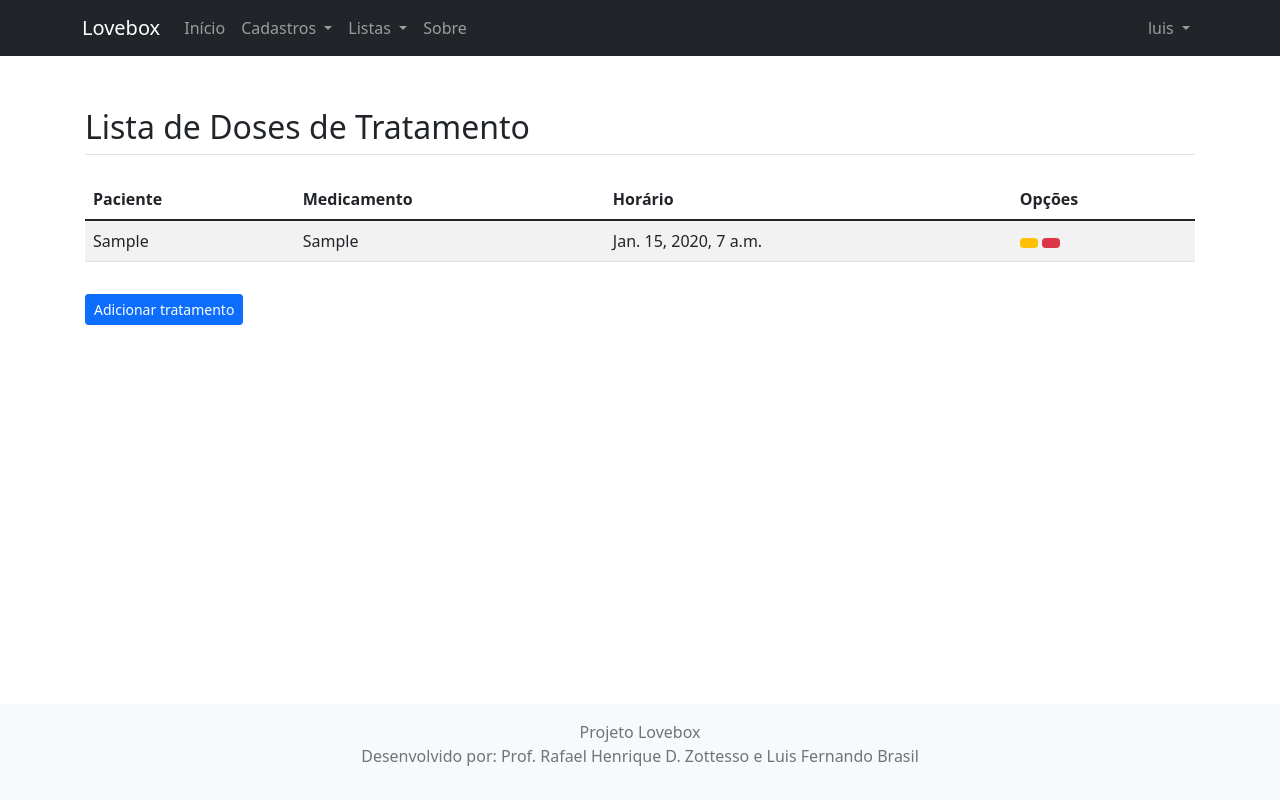
After one commit to pedroddjkkk/lovebox-web-master, a Django app: page /listar/doses-tratamento/ in a window 1280 px wide. The commit adds this page. Run offline with Django 3.2, Linux system fonts and the light colour scheme; a user stored in the database is signed in; tables that the repository leaves empty hold one stand-in row (values such as "Sample post"); some libraries are stand-ins or nearby versions.

Commit message:
Atualização Doses

```diff
--- a/cadastros/models.py
+++ b/cadastros/models.py
@@ -68,14 +68,16 @@ class Paciente(models.Model):
 
 class Medicamento(models.Model):
     nome_comercial = models.CharField(max_length=100)
-    laboratorio = models.CharField(max_length=100, verbose_name='Laboratório')
+    laboratorio = models.CharField(
+        max_length=100, verbose_name='Laboratório')
     principio_ativo = models.CharField(
         max_length=255, verbose_name='Princípio Ativo')
     dose_diaria_maxima = models.CharField(
         max_length=500, verbose_name='Dose Diária Máxima')
     forma_farmaceutica = models.CharField(
         max_length=255, verbose_name='Forma Farmacêutica')
-    concentracao = models.CharField(max_length=255, verbose_name='Concetração')
+    concentracao = models.CharField(
+        max_length=255, verbose_name='Concetração')
     via_administracao = models.CharField(
         max_length=255, verbose_name='Via Administração')
     grupo_etario = models.CharField(
@@ -83,7 +85,8 @@ class Medicamento(models.Model):
     tarja = models.CharField(max_length=50)
 
     def __str__(self):
-        return "{} {}".format(self.nome_comercial, self.concentracao)
+        return "{} {}".format(
+            self.nome_comercial, self.concentracao)
 
 
 class ProfissionalSaude(models.Model):
@@ -219,7 +222,8 @@ class Tratamento(models.Model):
 
 class DosesTratamento(models.Model):  # Falta alguns atributos
     lovebox = models.CharField(max_length=100)
-    horario_dose = models.DateTimeField
+    compartimento = models.IntegerField()
+    horario_dose = models.DateTimeField(null=True, blank=True)
     compartimento_caixa: models.CharField(max_length=25)
     tempo_alerta_especifico = models.IntegerField()
     status_ingestao = models.BooleanField(
@@ -243,3 +247,4 @@ class DosesTratamento(models.Model):  # Falta alguns atributos
     paciente = models.CharField(max_length=255)
     dosagem = models.CharField(max_length=255)
     medicamento = models.CharField(max_length=255)
+    um = models.CharField(max_length=3, default = 'mg')
--- /dev/null
+++ b/cadastros/templates/cadastros/listas/doses-tratamento.html
@@ -0,0 +1,54 @@
+{% extends 'paginas/modelo.html' %}
+
+{% load static %}
+
+{% block conteudo %}
+
+<h2 class="mt-4 mb-4 border-bottom pb-2">
+    Lista de Doses de Tratamento
+</h2>
+
+<table class="table table-striped">
+
+    <thead>
+        <tr>
+            <th>Paciente</th>
+            <th>Medicamento</th>
+            <th>Horário</th>
+            <th>Opções</th>
+        </tr>
+    </thead>
+
+    <tbody>
+        {% for dosesTratamento in object_list %}
+        <tr>
+            <td>{{dosesTratamento.paciente}}</td>
+            <td>{{dosesTratamento.medicamento}}</td>
+            <td>{{dosesTratamento.horario_dose}}</td>
+            <td>
+                <a href="{% url 'editar-doses-tratamento' dosesTratamento.pk %}" class="btn btn-sm btn-warning" title="Editar">
+                    <i class="fa fa-pencil" aria-hidden="true"></i>
+                </a>
+                <a href="{% url 'excluir-doses-tratamento' dosesTratamento.pk %}" class="btn btn-sm btn-danger" title="Excluir">
+                    <i class="fa fa-trash" aria-hidden="true"></i>
+                </a>
+            </td>
+        </tr>
+        {% empty %}
+        <tr>
+            <td colspan="100%">Nenhum registro encontrado.</td>
+        </tr>
+        {% endfor %}
+    </tbody>
+
+</table>
+
+<a href="{% url 'cadastrar-tratamento' %}" class="btn btn-primary btn-sm mt-3">Adicionar tratamento</a>
+
+{% endblock %}
+
+{% block scripts %}
+<script>
+
+</script>
+{% endblock %}
--- a/cadastros/urls.py
+++ b/cadastros/urls.py
@@ -4,7 +4,7 @@ from .views import CidadeDelete, CidadeList, CidadeUpdate, EstadoCreate, CidadeC
 from .views import PacienteCreate,PacienteDelete, PacienteList, PacienteUpdate, MedicamentoCreate, MedicamentoUpdate, MedicamentoDelete, MedicamentoList
 from .views import ProfissionalSaudeCreate, ProfissionalSaudeUpdate, ProfissionalSaudeList, ProfissionalSaudeDelete
 from .views import CuidadorCreate, CuidadorUpdate, CuidadorList, CuidadorDelete, TratamentoCreate, TratamentoUpdate, TratamentoList, TratamentoDelete
-from .views import LoveboxCreate,LoveboxUpdate,LoveboxList,LoveboxDelete
+from .views import LoveboxCreate,LoveboxUpdate,LoveboxList,LoveboxDelete, DosesTratamentoCreate,DosesTratamentoDelete,DosesTratamentoList,DosesTratamentoUpdate
 
 
 
@@ -48,4 +48,10 @@ urlpatterns = [
     path('editar/lovebox/<int:pk>/', LoveboxUpdate.as_view(), name='editar-lovebox'),
     path('excluir/lovebox/<int:pk>/', LoveboxDelete.as_view(), name='excluir-lovebox'),
     path('listar/lovebox/', LoveboxList.as_view(), name='listar-lovebox'),
+
+    path('inserir/doses-tratamento/', DosesTratamentoCreate.as_view(), name='cadastrar-doses-tratamento'),
+    path('editar/doses-tratamento/<int:pk>/', DosesTratamentoUpdate.as_view(), name='editar-doses-tratamento'),
+    path('excluir/doses-tratamento/<int:pk>/', DosesTratamentoDelete.as_view(), name='excluir-doses-tratamento'),
+    path('listar/doses-tratamento/', DosesTratamentoList.as_view(), name='listar-doses-tratamento'),
+
 ]
--- a/cadastros/views.py
+++ b/cadastros/views.py
@@ -1,4 +1,4 @@
-from .models import Cidade, Estado, Paciente, Medicamento, ProfissionalSaude, Cuidador, Tratamento, Lovebox
+from .models import Cidade, Estado, Paciente, Medicamento, ProfissionalSaude, Cuidador, Tratamento, Lovebox, DosesTratamento
 
 from django.views.generic.edit import CreateView, UpdateView, DeleteView
 from django.views.generic.list import ListView
@@ -9,7 +9,7 @@ from django.contrib.auth.mixins import LoginRequiredMixin
 
 from braces.views import GroupRequiredMixin
 
-from .forms import PacienteForm, MedicamentoForm, ProfissionalSaudeForm, CuidadorForm, TratamentoForm, LoveboxForm
+from .forms import PacienteForm, MedicamentoForm, ProfissionalSaudeForm, CuidadorForm, TratamentoForm, LoveboxForm, DosesTratamentoForm
 
 from django.shortcuts import get_object_or_404
 
@@ -333,3 +333,40 @@ class LoveboxDelete(LoginRequiredMixin, DeleteView):
 class LoveboxList(LoginRequiredMixin, ListView):
     model = Lovebox
     template_name = 'cadastros/listas/lovebox.html'
+
+#DosesTratamento
+
+class DosesTratamentoCreate(LoginRequiredMixin, CreateView):
+    model= DosesTratamento
+    form_class = DosesTratamentoForm
+    template_name = 'cadastros/form.html'
+    success_url = reverse_lazy('listar-lovebox')
+
+    def get_context_data(self, **kwargs):
+        context = super().get_context_data(**kwargs)
+        context['titulo'] = 'Cadastro de DosesTratamento'
+        context['botao'] = 'Cadastrar'
+        context['cor'] = 'primary'
+        return context
+
+class DosesTratamentoUpdate(LoginRequiredMixin, UpdateView):
+    model= DosesTratamento
+    form_class = DosesTratamentoForm
+    template_name = 'cadastros/form.html'
+    success_url = reverse_lazy('listar-doses-tratamento')
+
+    def get_context_data(self, **kwargs):
+        context = super().get_context_data(**kwargs)
+        context['titulo'] = 'Editar Doses do Tratamento'
+        context['botao'] = 'Salvar'
+        context['cor'] = 'success'
+        return context
+
+class DosesTratamentoDelete(LoginRequiredMixin, DeleteView):
+    model = DosesTratamento
+    template_name = 'cadastros/form-excluir.html'
+    success_url = reverse_lazy('listar-doses-tratamento')
+
+class DosesTratamentoList(LoginRequiredMixin, ListView):
+    model = DosesTratamento
+    template_name = 'cadastros/listas/doses-tratamento.html'
--- a/lovebox/settings.py
+++ b/lovebox/settings.py
@@ -25,7 +25,10 @@ SECRET_KEY = 'django-insecure-73dlml)+vf9=9uvf@d9qpy@d&%djv*t3%-)m^pg@uw9&qfdq^t
 # SECURITY WARNING: don't run with debug turned on in production!
 DEBUG = True
 
-ALLOWED_HOSTS = []
+ALLOWED_HOSTS = [
+    'http://127.0.0.1:8000/',
+    '127.0.0.1'
+    ]
 
 
 # Application definition
@@ -47,6 +50,7 @@ INSTALLED_APPS = [
     'fontawesomefree',
     'crispy_forms',
     'crispy_bootstrap5',
+    'rest_framework',
 ]
 
 MIDDLEWARE = [
--- a/lovebox/urls.py
+++ b/lovebox/urls.py
@@ -15,10 +15,14 @@ Including another URLconf
 """
 from django.contrib import admin
 from django.urls import path, include
+from cadastros.api import viewsets as cadastrosviewset
+
+
 
 urlpatterns = [
     path('admin/', admin.site.urls),
     path('', include('paginas.urls')),
     path('', include('cadastros.urls')),
     path('', include('usuarios.urls')),
+    path('api-auth/', include('rest_framework.urls')),
 ]
--- a/paginas/templates/paginas/modelo.html
+++ b/paginas/templates/paginas/modelo.html
@@ -78,10 +78,7 @@
                                 <li><a class="dropdown-item" href="{% url 'cadastrar-cuidador' %}">Cuidador</a></li>
                                 <li><a class="dropdown-item" href="{% url 'cadastrar-tratamento' %}">Tratamento</a></li>
                                 <li><a class="dropdown-item" href="{% url 'cadastrar-lovebox' %}">Lovebox</a></li>
-                                <li>
-                                    <hr class="dropdown-divider">
-                                </li>
-                                <li><a class="dropdown-item" href="#">Something else here</a></li>
+                                <li><a class="dropdown-item" href="{% url 'cadastrar-doses-tratamento' %}">Doses do Tratamento</a></li>
                             </ul>
                         </li>
 
@@ -99,12 +96,7 @@
                                 <li><a class="dropdown-item" href="{% url 'listar-cuidador' %}">Cuidadores</a></li>
                                 <li><a class="dropdown-item" href="{% url 'listar-tratamento' %}">Tratamentos</a></li>
                                 <li><a class="dropdown-item" href="{% url 'listar-lovebox' %}">Lovebox</a></li>
-
-
-                                <li>
-                                    <hr class="dropdown-divider">
-                                </li>
-                                <li><a class="dropdown-item" href="#">Something else here</a></li>
+                                <li><a class="dropdown-item" href="{% url 'listar-doses-tratamento' %}">Doses do Tratamento</a></li>
                             </ul>
                         </li>
                         {% endif %}
--- a/usuarios/templates/usuarios/form.html
+++ b/usuarios/templates/usuarios/form.html
@@ -19,7 +19,6 @@
         cursor: pointer;
         background-color: #4CAF50;
     }
-
 </style>
 
 <div class="row">
--- a/usuarios/views.py
+++ b/usuarios/views.py
@@ -3,6 +3,7 @@ from django.views.generic.edit import CreateView
 from django.contrib.auth.models import User
 from .forms import UsuarioForm
 # Create your views here.
+
 
 class UsuarioCreate(CreateView):
     template_name = "usuarios/form_registrar.html"
```
Also changed, not shown: cadastros/api/serializers.py (added, +7 -0 lines), cadastros/api/viewsets.py (added, +7 -0 lines), cadastros/forms.py (+9 -1 lines), paginas/templates/paginas/sobre.html (+6 -1 lines), cadastros/migrations/0006_dosestratamento_horario_dose.py (added), cadastros/migrations/0007_dosestratamento_compartimento.py (added), cadastros/migrations/0008_dosestratamento_um.py (added), 1 other file. Lines whose indentation alone changed are shown as unchanged.
